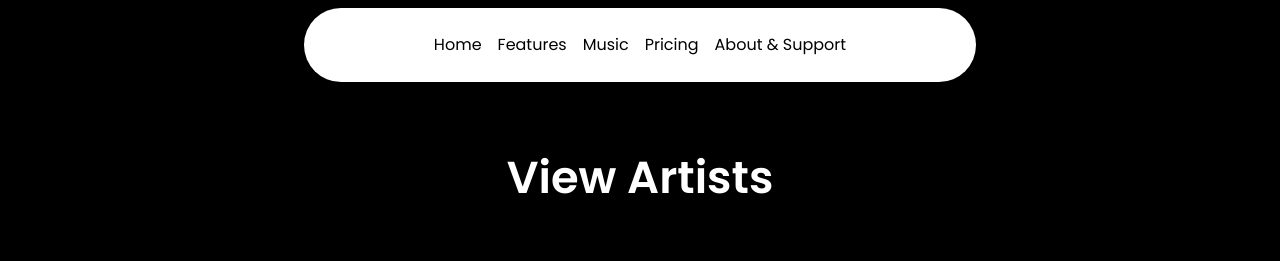
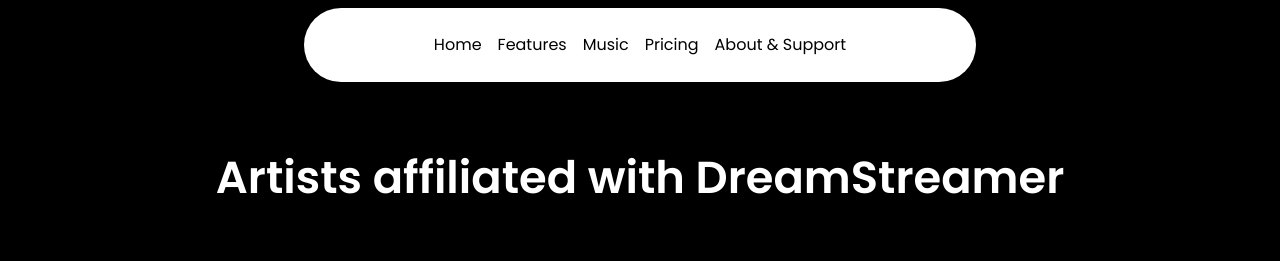
Before and after one commit to Pradikshan/aws-frontend, a React (Vite) app: page /artists in a window 1280 px wide. Shown: the top 261 px of the page. Built offline with nearby package versions, Linux system fonts and the light colour scheme.

Commit message:
Created component

```diff
--- a/src/views/Artists.jsx
+++ b/src/views/Artists.jsx
@@ -5,7 +5,7 @@ const Artists = () => {
   return (
     <div className="mt-36">
       <p className="text-white text-[2.8rem] font-semibold text-center">
-        View Artists
+        Artists affiliated with DreamStreamer
       </p>
       <ArtistDetail />
     </div>
```
